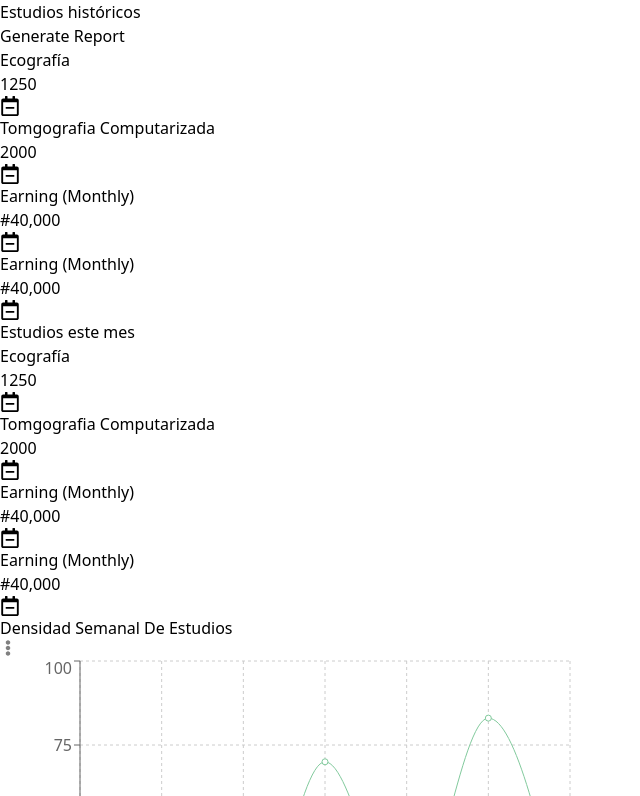
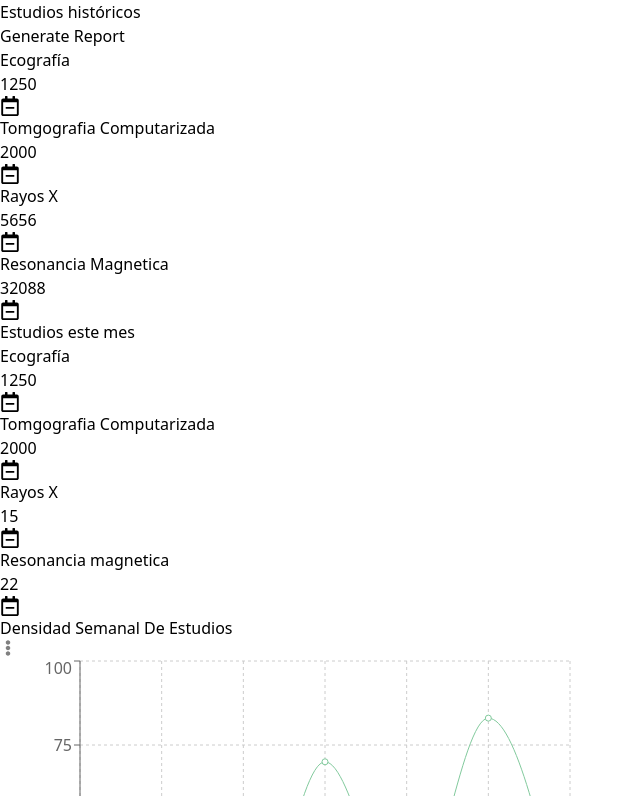
Before and after one commit to Mako9912/Xavia-Control-1.3, a React (Vite) app: page / in a window 1280 px wide. Shown: the part 538-1334 px from the top of the page, without its empty margins (0-640 px from the left). Built offline with nearby package versions, Linux system fonts and the light colour scheme.

Commit message:
Falta pagina de estudios

```diff
--- a/src/Components/Principal.jsx
+++ b/src/Components/Principal.jsx
@@ -98,10 +98,10 @@ const Principal = () => {
         <div className="xl:h-[50px] rounde-[8px] bg-white border-l-[4px]   border-r-[4px] border-[#4E73DF] flex items-center  justify-between px-[30px] cursor-pointer hover:shadow-xl transform hover:scale-[103%] transition duration-300 ease-out rounded-[15px]">
           <div>
             <h2 className="xl:text-[#B589DF] text-[11px] leading-[17px] font-bold">
-              Earning (Monthly)
+              Rayos X
             </h2>
             <h1 className="xl:text-[15px] leading-[24px] font-bold text-[#5a5c69] mt-[5px]">
-              #40,000
+              5656
             </h1>
           </div>
           <FaRegCalendarMinus fontSize={20} color="" />
@@ -109,10 +109,10 @@ const Principal = () => {
         <div className="xl:h-[50px] rounde-[8px] bg-white border-l-[4px]   border-r-[4px] border-[#4E73DF] flex items-center  justify-between px-[30px] cursor-pointer hover:shadow-xl transform hover:scale-[103%] transition duration-300 ease-out rounded-[15px]">
           <div>
             <h2 className="xl:text-[#B589DF] text-[11px] leading-[17px] font-bold">
-              Earning (Monthly)
+              Resonancia Magnetica
             </h2>
             <h1 className="xl:text-[15px] leading-[24px] font-bold text-[#5a5c69] mt-[5px]">
-              #40,000
+              32088
             </h1>
           </div>
           <FaRegCalendarMinus fontSize={20} color="" />
@@ -148,10 +148,10 @@ const Principal = () => {
         <div className="xl:h-[50px] rounde-[8px] bg-white border-l-[4px]   border-r-[4px] border-[#4E73DF] flex items-center  justify-between px-[30px] cursor-pointer hover:shadow-xl transform hover:scale-[103%] transition duration-300 ease-out rounded-[15px]">
           <div>
             <h2 className="xl:text-[#B589DF] text-[11px] leading-[17px] font-bold">
-              Earning (Monthly)
+              Rayos X
             </h2>
             <h1 className="xl:text-[15px] leading-[24px] font-bold text-[#5a5c69] mt-[5px]">
-              #40,000
+              15
             </h1>
           </div>
           <FaRegCalendarMinus fontSize={20} color="" />
@@ -159,10 +159,10 @@ const Principal = () => {
         <div className="xl:h-[50px] rounde-[8px] bg-white border-l-[4px]   border-r-[4px] border-[#4E73DF] flex items-center  justify-between px-[30px] cursor-pointer hover:shadow-xl transform hover:scale-[103%] transition duration-300 ease-out rounded-[15px]">
           <div>
             <h2 className="xl:text-[#B589DF] text-[11px] leading-[17px] font-bold">
-              Earning (Monthly)
+              Resonancia magnetica
             </h2>
             <h1 className="xl:text-[15px] leading-[24px] font-bold text-[#5a5c69] mt-[5px]">
-              #40,000
+              22
             </h1>
           </div>
           <FaRegCalendarMinus fontSize={20} color="" />
```
